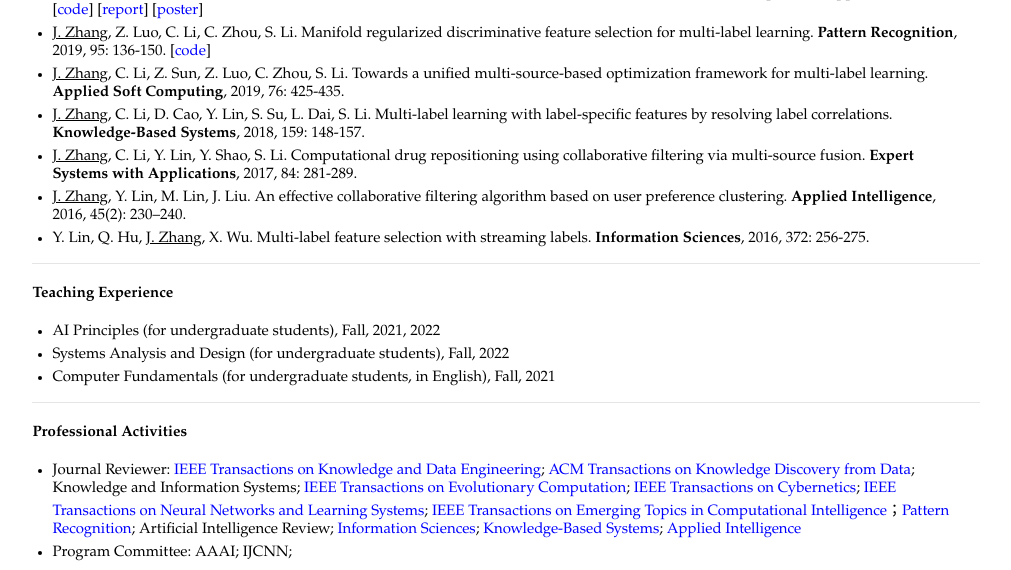
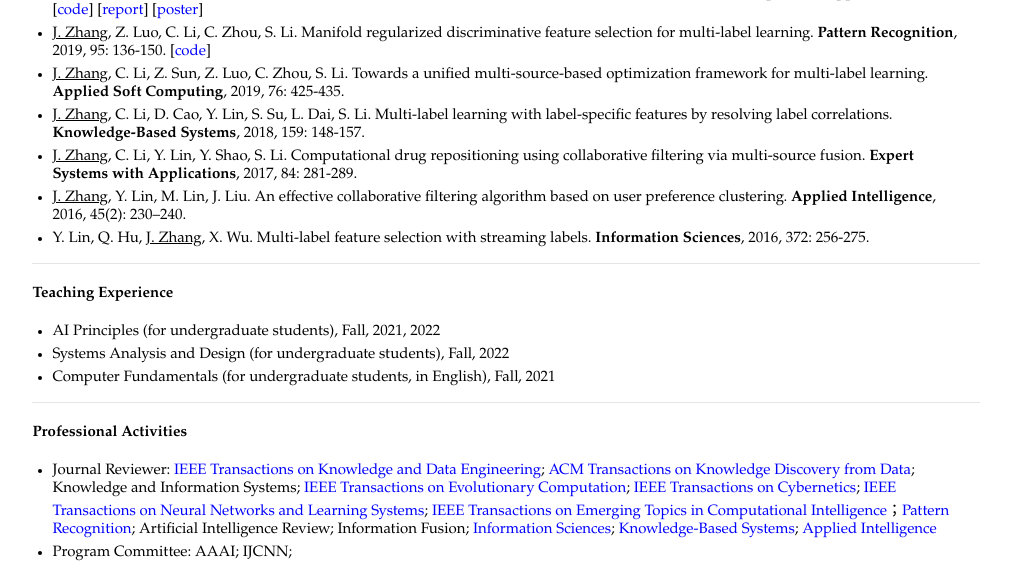
Before and after one commit to jiazhang-ml/jiazhang-ml.github.io, a Jekyll site: the page built from index.md, in a window 1280 px wide and 900 px high, scrolled down 781 px, cut to the strip 0-570 px from the top of the window. Shown: the whole strip, without its empty margins (134-1145 px from the left). Built offline with Jekyll 4.4.1, drawn with Linux system fonts in a browser that asks for light colours.

Commit message:
Update index.md

```diff
--- a/index.md
+++ b/index.md
@@ -46,5 +46,5 @@ I received the Ph.D. degree from the School of Informatics, Xiamen University, X
 ---
 
 #### Professional Activities
-* Journal Reviewer: [IEEE Transactions on Knowledge and Data Engineering](https://mc.manuscriptcentral.com/tkde-cs); [ACM Transactions on Knowledge Discovery from Data](https://mc.manuscriptcentral.com/tkdd); Knowledge and Information Systems; [IEEE Transactions on Evolutionary Computation](https://mc.manuscriptcentral.com/tevc-ieee); [IEEE Transactions on Cybernetics](https://mc.manuscriptcentral.com/cyb-ieee); [IEEE Transactions on Neural Networks and Learning Systems](https://mc.manuscriptcentral.com/tnnls); [IEEE Transactions on Emerging Topics in Computational Intelligence](https://mc.manuscriptcentral.com/tetci-ieee)；[Pattern Recognition](https://www.journals.elsevier.com/pattern-recognition/); Artificial Intelligence Review; [Information Sciences](https://www.journals.elsevier.com/information-sciences); [Knowledge-Based Systems](https://www.journals.elsevier.com/knowledge-based-systems); [Applied Intelligence](https://www.editorialmanager.com/apin/Default.aspx)
+* Journal Reviewer: [IEEE Transactions on Knowledge and Data Engineering](https://mc.manuscriptcentral.com/tkde-cs); [ACM Transactions on Knowledge Discovery from Data](https://mc.manuscriptcentral.com/tkdd); Knowledge and Information Systems; [IEEE Transactions on Evolutionary Computation](https://mc.manuscriptcentral.com/tevc-ieee); [IEEE Transactions on Cybernetics](https://mc.manuscriptcentral.com/cyb-ieee); [IEEE Transactions on Neural Networks and Learning Systems](https://mc.manuscriptcentral.com/tnnls); [IEEE Transactions on Emerging Topics in Computational Intelligence](https://mc.manuscriptcentral.com/tetci-ieee)；[Pattern Recognition](https://www.journals.elsevier.com/pattern-recognition/); Artificial Intelligence Review; Information Fusion; [Information Sciences](https://www.journals.elsevier.com/information-sciences); [Knowledge-Based Systems](https://www.journals.elsevier.com/knowledge-based-systems); [Applied Intelligence](https://www.editorialmanager.com/apin/Default.aspx)
 * Program Committee: AAAI; IJCNN;
```
